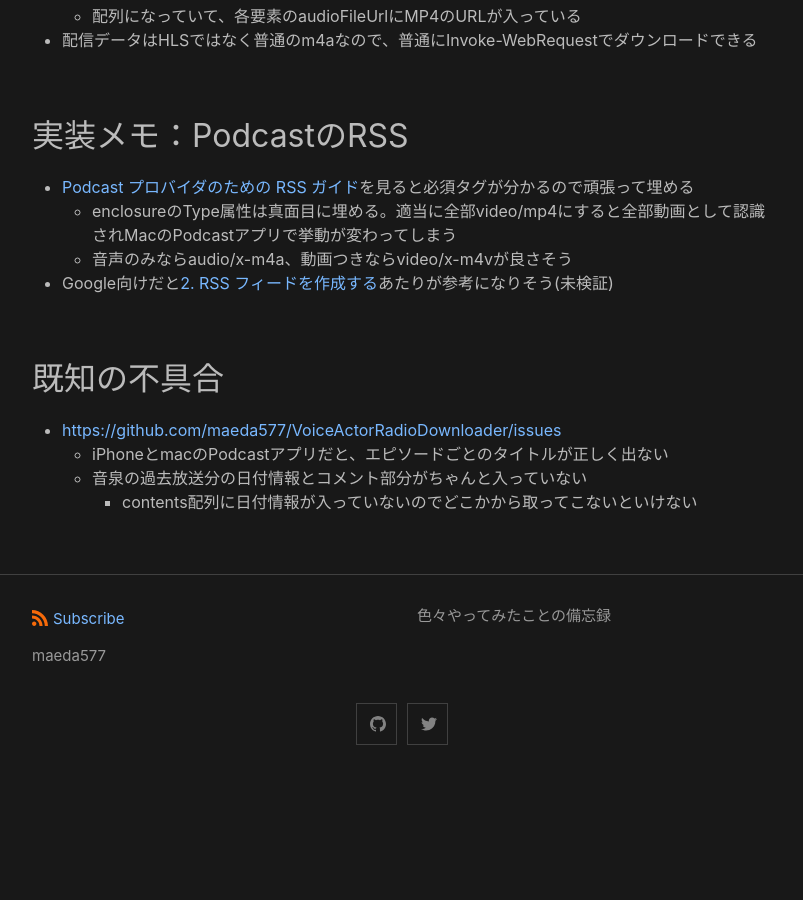
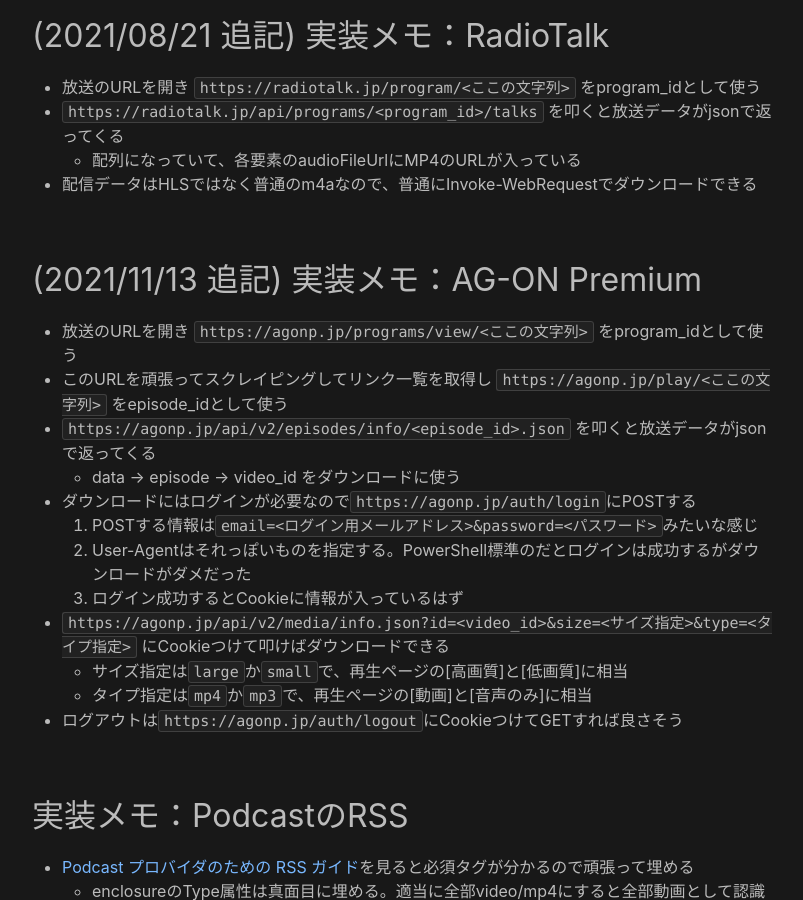
Before and after one commit to maeda577/maeda577.github.io, a Jekyll site: the page built from _posts/2021-01-10-webradio.md, in a window 1280 px wide and 900 px high, scrolled down 4356 px. Shown: the whole window, without its empty margins (238-1041 px from the left). Built offline with Jekyll 4.4.1, drawn with Linux system fonts in a browser that asks for light colours; before the commit the page ends 5136 px from its top, so only the background shows below that; some of the changed text lies outside the part shown.

Commit message:
記事更新

```diff
--- a/_posts/2021-01-10-webradio.md
+++ b/_posts/2021-01-10-webradio.md
@@ -21,6 +21,11 @@ date: 2021-01-10 20:37 +0900
     * [RadioTalk](https://radiotalk.jp/)
         * 2021/08/21 対応
         * 放送によっては既にPodcastとして公開されているものがあります。公開済みの場合はそちらを参照してください。
+    * [AG-ON Premium](https://agonp.jp/)
+        * 2021/11/13 対応
+        * アカウントは必須です。事前に作成してください。
+        * 処理中にプレイリスト機能を使用します。最低1つはプレイリストの空きを確保してください。
+        * 無料放送のみテストしています。有料放送のダウンロードが可能かどうかは未検証です。
 * 動作環境
     * OS：Ubuntu20.04
     * ソフトウェア：PowerShell, ffmpeg, Apache(Webサーバなら何でもいい)
@@ -138,6 +143,21 @@ date: 2021-01-10 20:37 +0900
     * 配列になっていて、各要素のaudioFileUrlにMP4のURLが入っている
 * 配信データはHLSではなく普通のm4aなので、普通にInvoke-WebRequestでダウンロードできる
 
+(2021/11/13 追記) 実装メモ：AG-ON Premium
+-------------------
+* 放送のURLを開き `https://agonp.jp/programs/view/<ここの文字列>` をprogram_idとして使う
+* このURLを頑張ってスクレイピングしてリンク一覧を取得し `https://agonp.jp/play/<ここの文字列>` をepisode_idとして使う
+* `https://agonp.jp/api/v2/episodes/info/<episode_id>.json` を叩くと放送データがjsonで返ってくる
+    * data -> episode -> video_id をダウンロードに使う
+* ダウンロードにはログインが必要なので`https://agonp.jp/auth/login`にPOSTする
+    1. POSTする情報は`email=<ログイン用メールアドレス>&password=<パスワード>`みたいな感じ
+    1. User-Agentはそれっぽいものを指定する。PowerShell標準のだとログインは成功するがダウンロードがダメだった
+    1. ログイン成功するとCookieに情報が入っているはず
+* `https://agonp.jp/api/v2/media/info.json?id=<video_id>&size=<サイズ指定>&type=<タイプ指定>` にCookieつけて叩けばダウンロードできる
+    * サイズ指定は`large`か`small`で、再生ページの[高画質]と[低画質]に相当
+    * タイプ指定は`mp4`か`mp3`で、再生ページの[動画]と[音声のみ]に相当
+* ログアウトは`https://agonp.jp/auth/logout`にCookieつけてGETすれば良さそう
+
 実装メモ：PodcastのRSS
 -------------------
 * [Podcast プロバイダのための RSS ガイド](https://help.apple.com/itc/podcasts_connect/#/itcb54353390)を見ると必須タグが分かるので頑張って埋める
```
